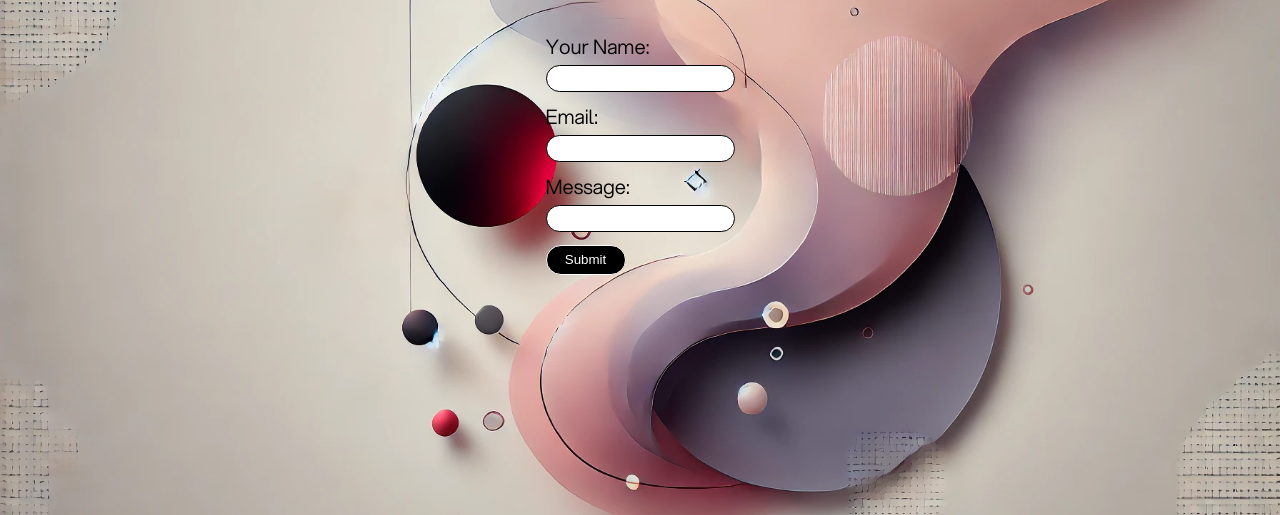
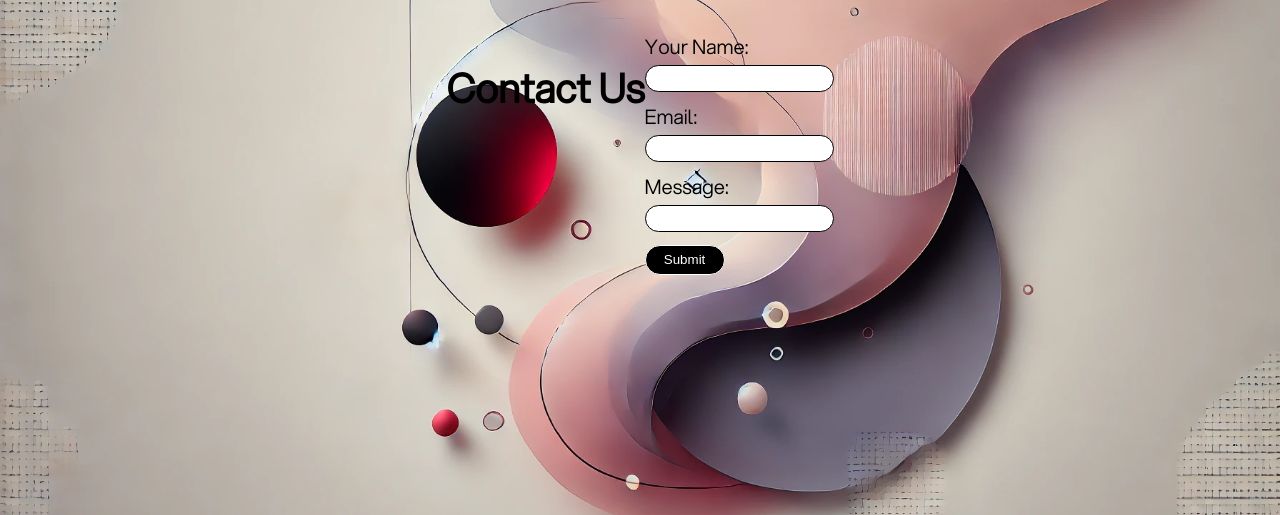
Before and after one commit to gitXite/date-knight, a Flask app: page /contact in a window 1280 px wide; the page is wider, and only the part inside the window is pictured. Shown: the part 113-628 px from the top of that part. Run offline with Flask 3, Linux system fonts and the light colour scheme.

Commit message:
Update contact.html

```diff
--- a/app/templates/contact.html
+++ b/app/templates/contact.html
@@ -18,6 +18,7 @@
         </div>
     </header>
     <div class="contact">
+        <h1>Contact Us</h1>
         <form action="">
             <label for="name">Your Name: </label>
             <input type="text" id="name">
@@ -25,7 +26,7 @@
             <input type="text" id="email">
             <label for="content">Message: </label>
             <input type="text" id="content">
-            <input type="submit">
+            <input type="submit" value="Submit">
         </form>
     </div>
 </body>
```
